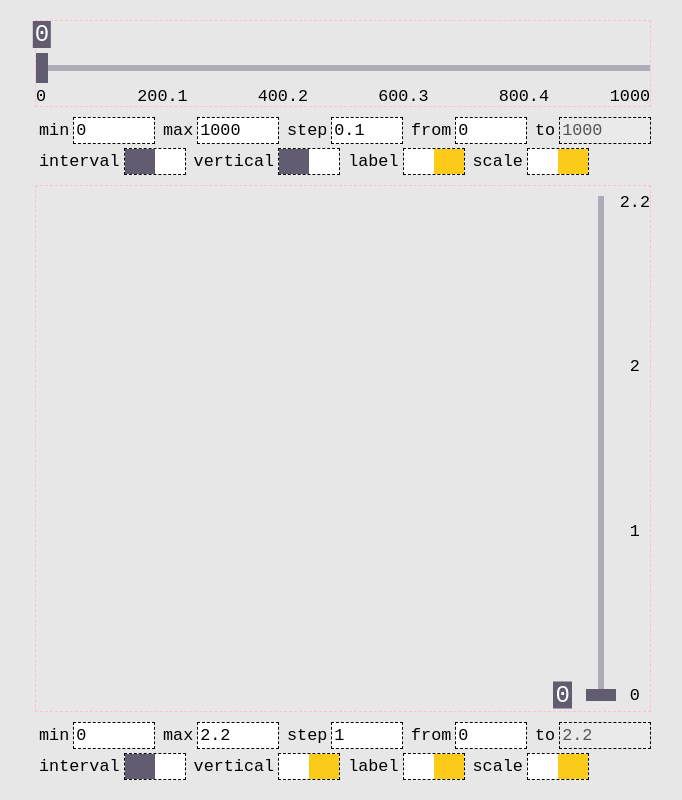
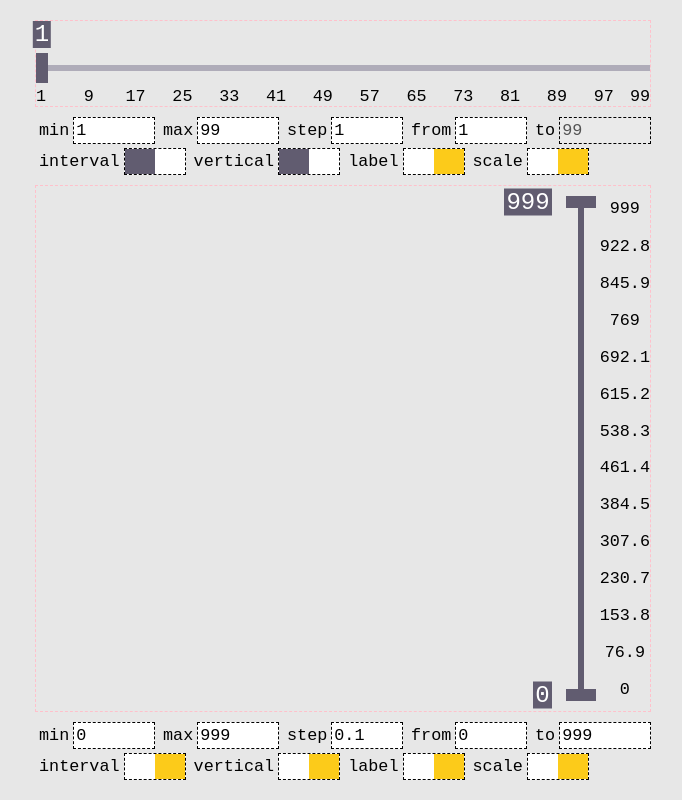
Before and after one commit to gamabuntat/super-slider, a website built with webpack: page src/demo/demo.pug in a window 1280 px wide. Shown: the whole page, without its empty margins (297-979 px from the left). Built offline with nearby package versions, Linux system fonts and the light colour scheme; a web font is replaced by a local one.

Commit message:
ScaleView refactor

```diff
--- a/src/conf/conf.pug
+++ b/src/conf/conf.pug
@@ -1,7 +1,7 @@
 mixin conf
   -
-    const numericNames = ["min", "max", "step", "from", "to"];
-    const switchesNames = ["interval", "vertical", "label", "scale"];
+    const numericNames = ['min', 'max', 'step', 'from', 'to'];
+    const switchesNames = ['interval', 'vertical', 'label', 'scale'];
 
   .conf
     .conf__container
--- a/src/demo/demo.ts
+++ b/src/demo/demo.ts
@@ -4,10 +4,10 @@ import Conf from '../conf/Conf';
 
 const options: IOptions[] = [
   {
-    step: 0.1, max: 1e3, min: 0, isInterval: false
+    step: 1, max: 99, min: 1, isInterval: false
   },
   {
-    isVertical: true, max: 2.2
+    step: 0.1, max: 1e3 - 1, min: 0, isInterval: true, isVertical: true
   },
   {
     max: 9.001
--- a/src/helpers/getLastItem.ts
+++ b/src/helpers/getLastItem.ts
@@ -1,3 +1,8 @@
-const getLastItem = <T>(l: T[]): T => l[l.length - 1];
+interface IL<T> {
+  length: number
+  [k: number]: T
+}
+
+const getLastItem = <T extends IL<T[0]>>(l: T): T[0] => l[l.length - 1];
 
 export default getLastItem;
--- a/src/slider/Service/Service.ts
+++ b/src/slider/Service/Service.ts
@@ -88,7 +88,7 @@ class Service extends EventEmitter implements IService {
   private validateConcreteOption<K extends keyof IValidatedOptions> (
     key: K, o: IOptions
   ): number {
-    const [ step, min, max, from, to ] = [
+    const [step, min, max, from, to] = [
       o.step || this.selectedModel.step, o.min, o.max, o.from, o.to
     ].map(this.preValidate, this);
     const n = numberDecimalPlaces(step);
--- a/src/slider/View/UI/ScaleView/ScaleView.ts
+++ b/src/slider/View/UI/ScaleView/ScaleView.ts
@@ -1,5 +1,5 @@
-/* eslint-disable */
 import EventBinder from 'slider/EventBinder/EventBinder';
+import getLastItem from 'helpers/getLastItem';
 
 import IScaleView from './IScaleView';
 
@@ -11,7 +11,6 @@ abstract class ScaleView extends EventBinder {
   private hiddenMod: string
   private buttonClass: string
   private labelClass: string
-  private buttonHiddenMod: string
   private lastPosition = 0
   private resizeObserver: ResizeObserver
   private step = 0
@@ -24,7 +23,6 @@ abstract class ScaleView extends EventBinder {
     this.component.innerHTML = '';
     this.hiddenMod = this.getElemClass('--hidden');
     this.buttonClass = this.getElemClass('-button');
-    this.buttonHiddenMod = this.getElemClass('-button--hidden');
     this.labelClass = this.getElemClass('-label');
     this.container = this.getContainer();
     this.component.insertAdjacentElement('beforeend', this.container);
@@ -53,39 +51,26 @@ abstract class ScaleView extends EventBinder {
   }
 
   private restoreUsability() {
+    this.removeAttrSizes();
     this.container.innerHTML = '';
     this.setMaxSizes();
     this.setNButtons();
     this.setStep();
-    const selectedAP = this.selectAP();
-    const lastSelectedAP = selectedAP[selectedAP.length - 1];
-    const lastAP = this.ap[this.ap.length - 1];
-    const size = (this.ap.length - this.ap.lastIndexOf(lastSelectedAP))
-      / 2 / this.step;
-    if (lastSelectedAP !== lastAP) {
-      this.resizeButton(size);
-      this.insertButton(this.createButton(lastAP));
-      this.resizeButton(size);
-      return;
-    }
-    const penultimateButton = this.buttons[this.buttons.length - 2];
-    if (penultimateButton instanceof HTMLElement && selectedAP.length > 2) {
-      this.resizeButton(size, penultimateButton);
-    }
-    this.resizeButton(size);
+    const size = this.getRelativeSize(getLastItem(this.selectAP()));
+    this.insertButton(this.createButton(getLastItem(this.ap)));
+    [...this.buttons].slice(-2).forEach((b) => {
+      if (b instanceof HTMLElement) { this.resizeButton(b, size); }
+    });
   }
 
-  private setMaxSizes() {
-    const b = this.getButton();
-    const label = document.createElement('span');
-    b.insertAdjacentElement('beforeend', label);
-    this.insertButton(b);
+  private setMaxSizes(): void {
     this.ap.slice(0, 2).concat(this.ap.slice(-2)).forEach((ap) => {
-      label.textContent = String(ap);
-      this.setButtonSize(label);
-      this.setAttrSize(label);
+      const b = this.createButton(ap);
+      this.insertButton(b);
+      this.setButtonSize(b);
+      this.setAttrSize(b);
+      b.remove();
     });
-    b.remove();
   }
 
   private setNButtons(): void {
@@ -99,17 +84,24 @@ abstract class ScaleView extends EventBinder {
     this.step = Math.ceil(this.ap.length / this.nButtons);
   }
 
-  private selectAP(idx = 0, res: number[] = []): number[] {
-    if (this.ap.length - 1 < idx) { return res; }
-    res.push(this.ap[idx]);
-    this.insertButton(this.createButton(res[res.length - 1]));
-    return this.selectAP(idx + this.step, res);
+  private selectAP(
+    ap = this.ap.slice(0, -1), idx = 0, res: number[] = []
+  ): number[] {
+    if (idx > ap.length - 1) { return res; }
+    res.push(ap[idx]);
+    this.insertButton(this.createButton(getLastItem(res)));
+    return this.selectAP(ap, idx + this.step, res);
+  }
+
+  private getRelativeSize(lastSelectedAP: number): number {
+    return (this.ap.length - 1 - this.ap.lastIndexOf(lastSelectedAP))
+      / 2 / this.step;
   }
 
   private bindListeners(): void {
     this
-      .bind('click', this.handleScaleClick);
-      // .resizeObserver.observe(this.component);
+      .bind('click', this.handleScaleClick)
+      .resizeObserver.observe(this.component);
   }
 
   private handleScaleClick = (e: MouseEvent): void => {
@@ -144,12 +136,8 @@ abstract class ScaleView extends EventBinder {
     this.container.insertAdjacentElement('beforeend', b);
   }
 
-  private resizeButton(value: number, btn = this.getLastButton()): void {
-    btn.style.flexBasis = `${value * 100}%`;
-  }
-
-  private getLastButton(): HTMLElement {
-    return this.buttons[this.buttons.length - 1] as HTMLElement;
+  private resizeButton(btn: HTMLElement, value: number): void {
+    btn.style.flexBasis = `${(value === 1 ? 0.5 : value) * 100}%`;
   }
 
   private removeAttrSizes(): void {
@@ -206,9 +194,9 @@ class HorizontalScaleView extends ScaleView implements IScaleView {
     return this.component.getBoundingClientRect().width;
   }
 
-  protected setButtonSize(elem: HTMLElement): void {
+  protected setButtonSize(button: HTMLElement): void {
     this.buttonSize = Math.max(
-      elem.getBoundingClientRect().width * 2,
+      button.children[0].getBoundingClientRect().width * 2,
       this.buttonSize
     );
   }
@@ -216,7 +204,7 @@ class HorizontalScaleView extends ScaleView implements IScaleView {
   protected setAttrSize(button: HTMLElement): void {
     this.component.style.height = `${Math.max(
       parseFloat(getComputedStyle(this.component).height),
-      button.getBoundingClientRect().height
+      button.children[0].getBoundingClientRect().height
     )}px`;
   }
 
@@ -235,17 +223,17 @@ class VerticalScaleView extends ScaleView implements IScaleView {
     return this.component.getBoundingClientRect().height;
   }
 
-  protected setButtonSize(elem: HTMLElement): void {
+  protected setButtonSize(button: HTMLElement): void {
     this.buttonSize = Math.max(
-      elem.getBoundingClientRect().height * 2,
+      button.children[0].getBoundingClientRect().height * 2,
       this.buttonSize
     );
   }
 
-  protected setAttrSize(elem: HTMLElement): void {
+  protected setAttrSize(button: HTMLElement): void {
     this.component.style.width = `${Math.max(
       parseFloat(getComputedStyle(this.component).width),
-      elem.getBoundingClientRect().width
+      button.children[0].getBoundingClientRect().width
     )}px`;
   }
 
--- a/src/slider/styles/slider.sass
+++ b/src/slider/styles/slider.sass
@@ -244,9 +244,6 @@ $track-size: 6px
       &:hover, &:focus
         color: $color-active-scale-label
 
-      &--hidden
-        display: none
-
       &:first-child
 
         & > *
@@ -259,7 +256,7 @@ $track-size: 6px
           transform: translate($handle-half-width, 0)
 
   &--interval &__scale
-    width: calc(100% - (#{$handle-width} * 2))
+    width: calc(100% - #{$handle-width} * 2)
 
     &-button:first-child
 
@@ -299,3 +296,8 @@ $track-size: 6px
 
         & > *
           transform: translate(0, -50%)
+
+  #{$double-vertical} &__scale
+
+    &-container
+      height: calc(100% - #{$handle-width} * 2)
--- a/tsconfig.json
+++ b/tsconfig.json
@@ -16,7 +16,8 @@
     "outDir": "./dist",
     "forceConsistentCasingInFileNames": true,
     "paths": {
-      "slider": ["./src/slider/*"]
+      "slider": ["./src/slider/*"],
+      "helpers": ["./src/helpers/*"]
     }
   },
   "include": ["./src", "./jest.config.ts"],
--- a/webpack.config.js
+++ b/webpack.config.js
@@ -5,6 +5,7 @@ const MiniCssExtractPlugin = require('mini-css-extract-plugin');
 
 const alias = {
   'slider': path.resolve(__dirname, './src/slider'),
+  'helpers': path.resolve(__dirname, './src/helpers'),
 };
 
 module.exports = (env, argv) => {
@@ -31,6 +32,8 @@ module.exports = (env, argv) => {
     devServer: {
       compress: true,
       port: 9000,
+      hot: false,
+      liveReload: true,
     },
     optimization: {
       splitChunks: {
```
Also changed, not shown: .eslintrc.js.
